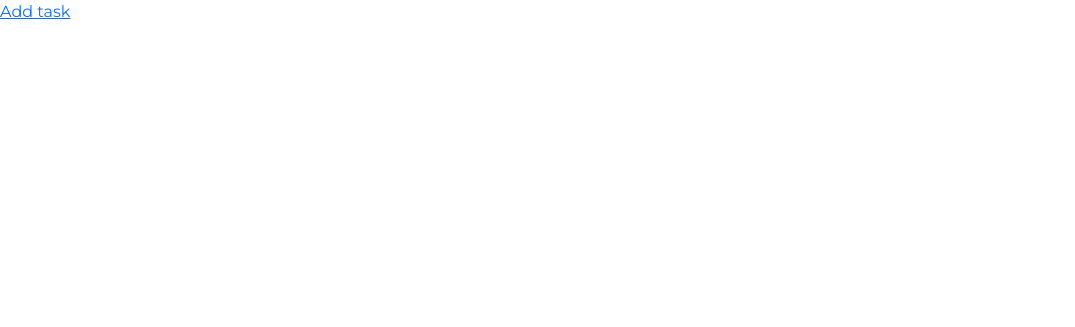
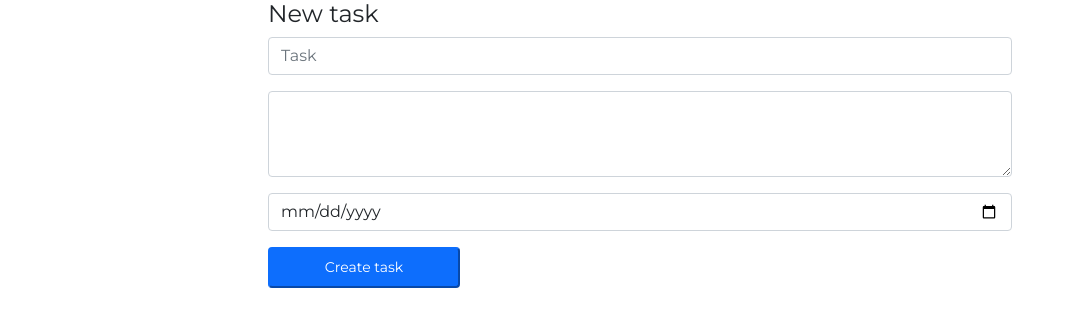
Before and after one commit to Karisha2712/mpp_1, a Flask app: page / in a window 1280 px wide. Before the commit the part shown is almost empty. Shown: the top 327 px of the page, without its empty margins (0-1075 px from the left). Run offline with Flask 2, Linux system fonts and the light colour scheme.

Commit message:
feat: add form

```diff
--- a/main.py
+++ b/main.py
@@ -1,6 +1,5 @@
 from flask import Flask, render_template
 from flask_sqlalchemy import SQLAlchemy
-from datetime import datetime
 
 app = Flask(__name__)
 app.config['SQLALCHEMY_DATABASE_URI'] = "sqlite:///todo_list.db"
@@ -18,7 +17,7 @@ if __name__ == "__main__":
 
 
 class Task(db.Model):
-    id = db.Column(db.Integer, primary_key=True, auto_increment=True)
+    id = db.Column(db.Integer, primary_key=True)
     task_text = db.Column(db.String, nullable=False)
     date = db.Column(db.DateTime, nullable=False)
     status_id = db.Column(db.Integer, nullable=False)
--- a/static/style/main.css
+++ b/static/style/main.css
@@ -1,3 +1,18 @@
 body {
     font-family: Montserrat;
+    font-size: 14px;
 }
+
+form {
+    width: 60vw!important;
+}
+
+h1 {
+    font-size: 64px;
+}
+
+.btn-primary {
+    width: 12rem;
+    height: 2.6rem;
+    border-radius: 4px;
+}
--- a/templates/base.html
+++ b/templates/base.html
@@ -5,8 +5,8 @@
     <meta name="viewport"
           content="width=device-width, user-scalable=no, initial-scale=1.0, maximum-scale=1.0, minimum-scale=1.0">
     <meta http-equiv="X-UA-Compatible" content="ie=edge">
-    <link href="https://cdn.jsdelivr.net/npm/bootstrap@5.0.2/dist/css/bootstrap.min.css" rel="stylesheet"
-          integrity="sha384-EVSTQN3/azprG1Anm3QDgpJLIm9Nao0Yz1ztcQTwFspd3yD65VohhpuuCOmLASjC" crossorigin="anonymous">
+    <link href="https://cdn.jsdelivr.net/npm/bootstrap@5.0.1/dist/css/bootstrap.min.css" rel="stylesheet"
+          integrity="sha384-+0n0xVW2eSR5OomGNYDnhzAbDsOXxcvSN1TPprVMTNDbiYZCxYbOOl7+AMvyTG2x" crossorigin="anonymous">
     <link href="https://fonts.googleapis.com/css2?family=Montserrat&display=swap" rel="stylesheet">
     <link href="{{ url_for('static', filename='style/main.css' ) }}" rel="stylesheet">
     <title>{% block template %}{% endblock %}</title>
--- a/templates/index.html
+++ b/templates/index.html
@@ -4,5 +4,17 @@ Todo list
 {% endblock %}
 
 {% block content %}
-<a href="#">Add task</a>
+<form method="post" class="d-flex flex-column container">
+    <h4>New task</h4>
+    <div class="mb-3">
+        <input type="text" class="form-control" placeholder="Task">
+    </div>
+    <div class="mb-3">
+        <textarea class="form-control" rows="3"></textarea>
+    </div>
+    <div class="mb-3">
+        <input type="date" class="form-control" placeholder="01.01.2022">
+    </div>
+    <button class="btn-primary">Create task</button>
+</form>
 {% endblock %}
```
